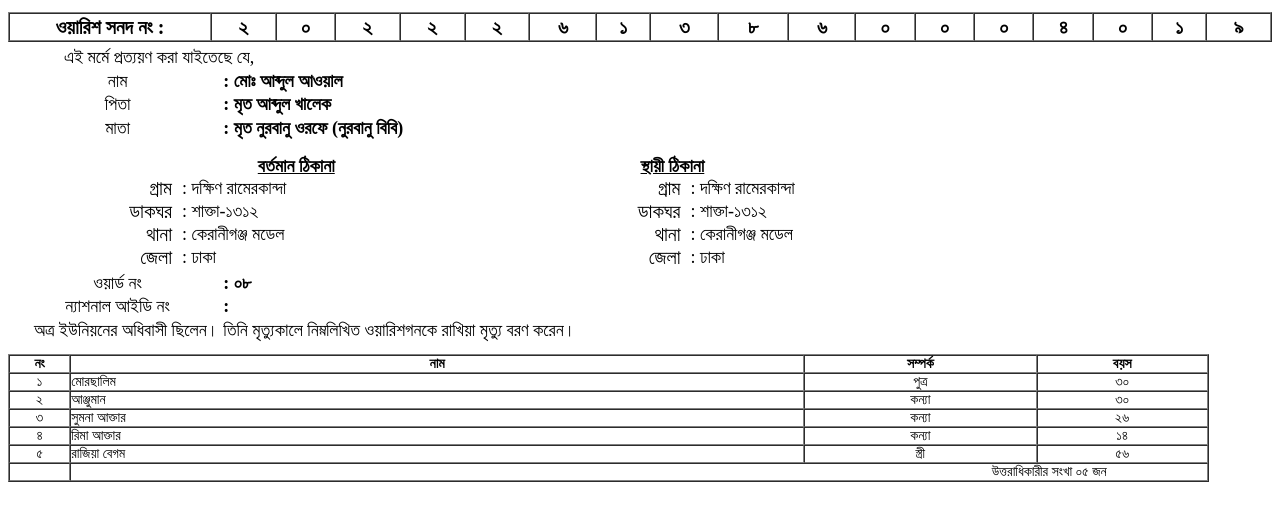
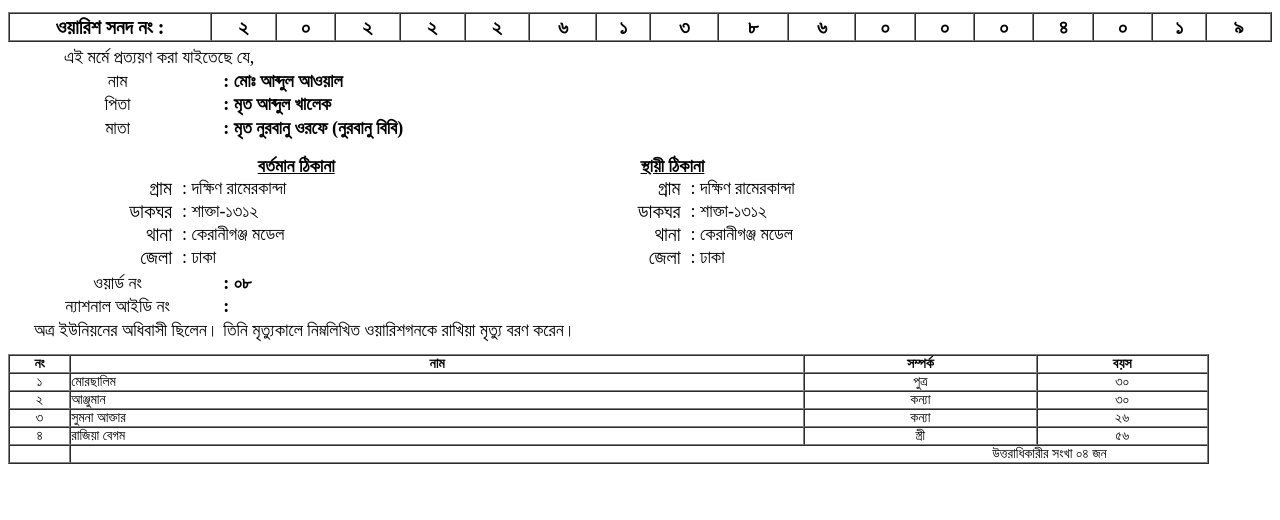
Before and after one commit to Saktaup/index.php-onlinetrack-warish_onosondan-tid-20222613860004019, a plain HTML site: page index.html in a window 1280 px wide. Shown: the part 178-698 px from the top of the page. Drawn offline with Linux system fonts and the light colour scheme.

Commit message:
Update index.html

```diff
--- a/index.html
+++ b/index.html
@@ -230,21 +230,15 @@
                 <td style=""> সুমনা আক্তার</td>
                 <td style="text-align:center;">কন্যা</td>
                 <td style="text-align:center;">২৬</td>
-            </tr>
+              </tr>
             <tr>
                 <td style="text-align:center;">৪</td>
-                <td style=""> রিমা আক্তার</td>
-                <td style="text-align:center;">কন্যা</td>
-                <td style="text-align:center;">১৪</td>
-              </tr>
-            <tr>
-                <td style="text-align:center;">৫</td>
                 <td style=""> রাজিয়া বেগম</td>
                 <td style="text-align:center;">স্ত্রী</td>
                 <td style="text-align:center;">৫৬</td>
           </tr>
                 <td></td>
-                <td colspan="3" style="text-align:right;padding-right:100px;">উত্তরাধিকারীর সংখা <span id="">০৫</span>  জন</td>
+                <td colspan="3" style="text-align:right;padding-right:100px;">উত্তরাধিকারীর সংখা <span id="">০৪</span>  জন</td>
             </tr>
             </tr>
 
```
